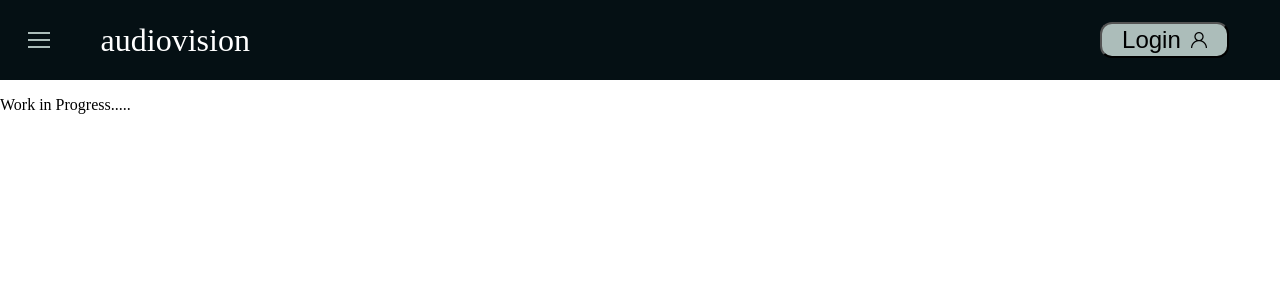
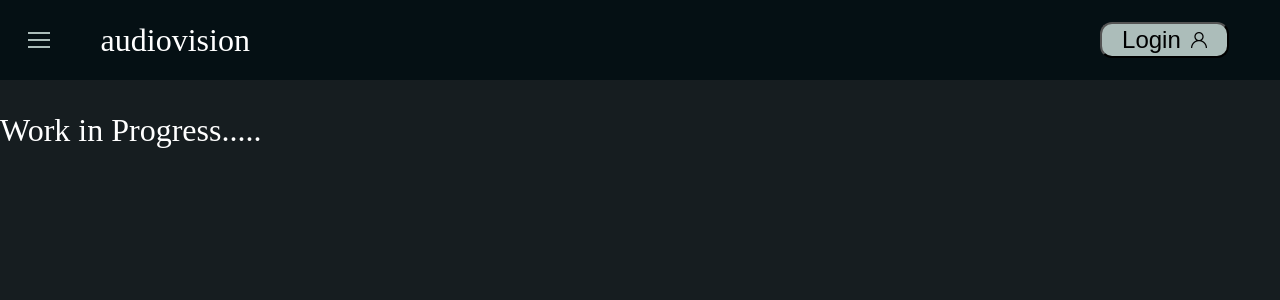
Before and after one commit to poke8014/CS161, a React (Create React App) app in the folder dev/: page /visualization in a window 1280 px wide. Shown: the top 300 px of the page. Built offline with nearby package versions, Linux system fonts and the light colour scheme.

Commit message:
Initial visualization page setup

```diff
--- a/dev/src/pages/VisualizationPage/VisualizationPage.css
+++ b/dev/src/pages/VisualizationPage/VisualizationPage.css
@@ -0,0 +1,17 @@
+.visualization-page{
+    height: 100%;
+    display: flex;
+    flex-direction: column;
+}
+
+.content-container{
+    display: flex;
+    flex: 1 1 auto;
+}
+
+.visualization-container{
+    background-color: #161D20;
+    flex: 1;
+    color: white;
+    font-size: xx-large;
+}
--- a/dev/src/pages/VisualizationPage/VisualizationPage.js
+++ b/dev/src/pages/VisualizationPage/VisualizationPage.js
@@ -1,12 +1,30 @@
 import "./VisualizationPage.css"
 import NavBar from "../../components/NavBar/NavBar"
+import Menu from "../../components/Menu/Menu"
+import React from "react"
 // import { useNavigate } from "react-router-dom";
 
 export default function VisualizationPage(){
+
+    const [showMenu, setShowMenu] = React.useState(false)
+
+    function toggleShowMenu(){
+        setShowMenu(prev => !prev)
+    }
+
     return (
         <div className="visualization-page">
-             <NavBar/>
-             <p>Work in Progress.....</p>
+             <NavBar
+                openMenu={toggleShowMenu}
+             />
+             <main className="content-container">
+                {showMenu &&
+                    <Menu/>
+                }
+                <div className="visualization-container">
+                    <p>Work in Progress.....</p>
+                </div>
+             </main>
         </div>
     )
 }
```
